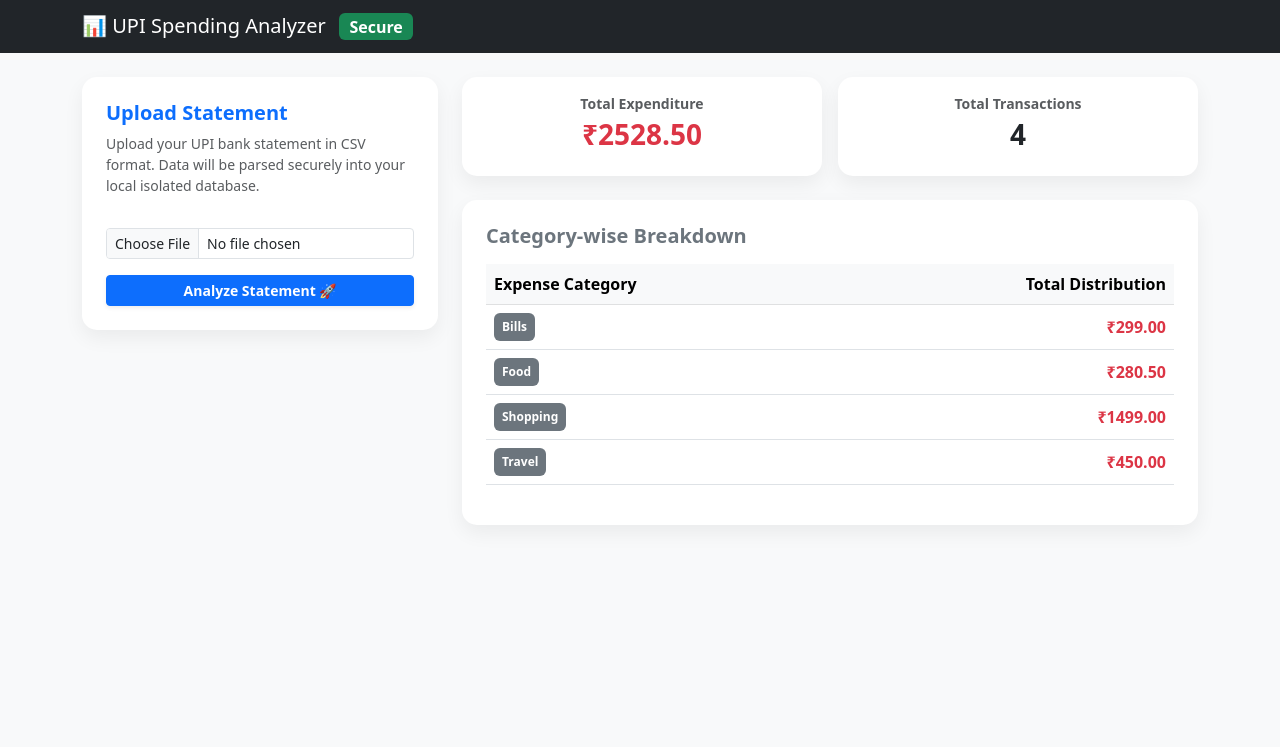
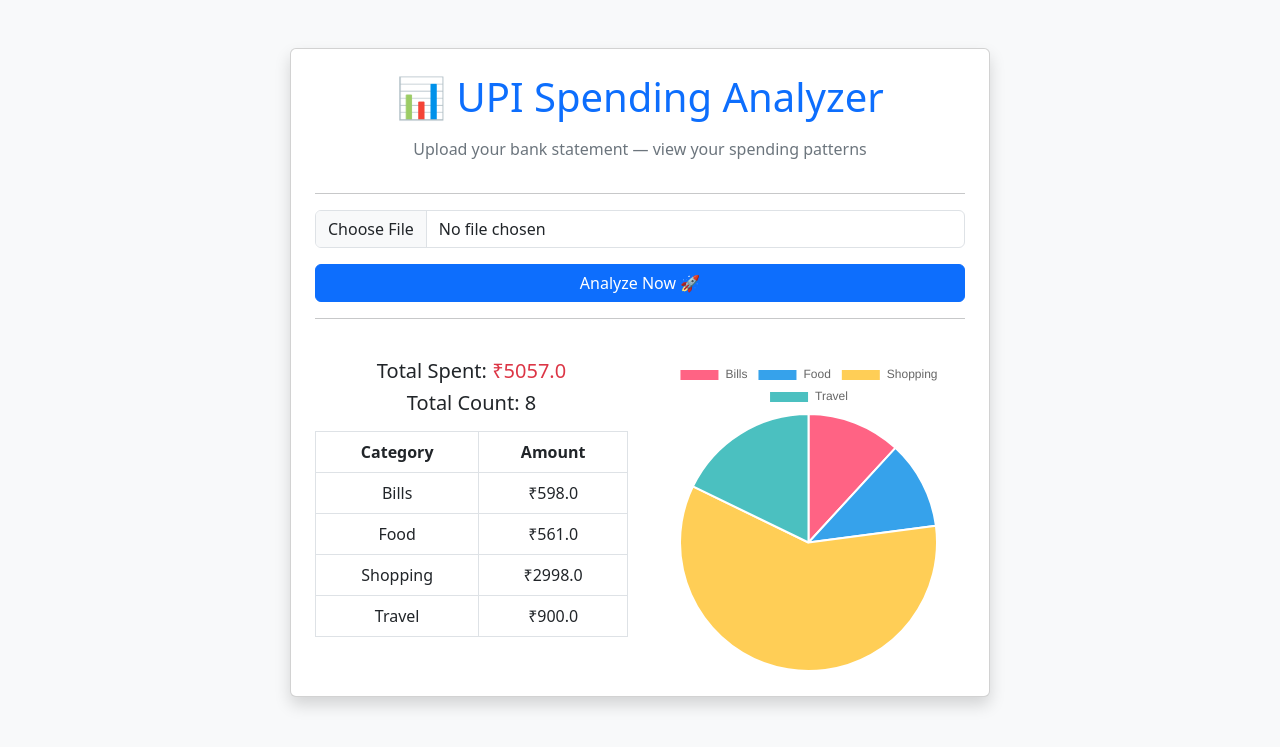
Before and after one commit to deepak764877-a11y/Upi-spending-analyzer, a Flask app: page / in a window 1280 px wide. Shown: the top 747 px of the page. Run offline with Flask 3, Linux system fonts and the light colour scheme; data comes from the database, SQL or seed files in the repository.

Commit message:
Add: Interactive pie chart for category-wise spending

```diff
--- a/app.py
+++ b/app.py
@@ -1,162 +1,87 @@
 import os
 import sqlite3
-from flask import Flask, render_template, request, redirect, url_for, flash
-from werkzeug.utils import secure_filename
+from flask import Flask, render_template, request, redirect, url_for
 import pandas as pd
 
 app = Flask(__name__)
-
-# System Configurations
-app.secret_key = "upi_analyzer_secure_production_key_2026"
-UPLOAD_FOLDER = 'uploads'
-ALLOWED_EXTENSIONS = {'csv'}
-DATABASE = 'database.db'
-
-app.config['UPLOAD_FOLDER'] = UPLOAD_FOLDER
-app.config['MAX_CONTENT_LENGTH'] = 16 * 1024 * 1024  # Max 16MB file size limit
-
-def get_db_connection():
-    """Establishes a connection to the SQLite database with dictionary rows."""
-    conn = sqlite3.connect(DATABASE)
-    conn.row_factory = sqlite3.Row
-    return conn
+app.secret_key = "mysecretkey"
 
 def init_db():
-    """Initializes the database table schema securely."""
-    conn = get_db_connection()
+    conn = sqlite3.connect('database.db')
     cursor = conn.cursor()
     cursor.execute('''
         CREATE TABLE IF NOT EXISTS transactions (
             id INTEGER PRIMARY KEY AUTOINCREMENT,
-            transaction_date TEXT NOT NULL,
-            description TEXT NOT NULL,
-            amount REAL NOT NULL,
-            category TEXT NOT NULL
+            date TEXT,
+            description TEXT,
+            amount REAL,
+            category TEXT
         )
     ''')
     conn.commit()
     conn.close()
 
-def allowed_file(filename):
-    """Validates if the file extension is strictly CSV."""
-    return '.' in filename and filename.rsplit('.', 1)[1].lower() in ALLOWED_EXTENSIONS
-
-def auto_categorize(description):
-    """Performs rule-based dataset categorization on transaction text."""
+def get_category(description):
     desc = str(description).lower()
-    if any(keyword in desc for keyword in ['zomato', 'swiggy', 'food', 'restaurant', 'hotel', 'eats']):
+    if 'zomato' in desc or 'swiggy' in desc or 'food' in desc:
         return 'Food'
-    elif any(keyword in desc for keyword in ['uber', 'ola', 'irctc', 'petrol', 'fuel', 'metro', 'travel']):
+    elif 'uber' in desc or 'ola' in desc or 'petrol' in desc or 'fuel' in desc:
         return 'Travel'
-    elif any(keyword in desc for keyword in ['amazon', 'flipkart', 'myntra', 'blinkit', 'instamart', 'shopping']):
+    elif 'amazon' in desc or 'flipkart' in desc or 'shopping' in desc:
         return 'Shopping'
-    elif any(keyword in desc for keyword in ['jio', 'airtel', 'recharge', 'electricity', 'bill', 'vi']):
+    elif 'jio' in desc or 'airtel' in desc or 'bill' in desc:
         return 'Bills'
     else:
         return 'Others'
 
-# --- WEB APPLICATION ROUTES ---
-
 @app.route('/')
 def home():
-    """Fetches records from the database and renders the primary UI."""
-    conn = get_db_connection()
+    conn = sqlite3.connect('database.db')
+    conn.row_factory = sqlite3.Row
+    cursor = conn.cursor()
 
-    # Calculate aggregate summary stats
-    stats = conn.execute('''
-        SELECT SUM(amount) as total_spent, COUNT(id) as total_count
-        FROM transactions
-    ''').fetchone()
+    stats = cursor.execute('SELECT SUM(amount) as total_spent, COUNT(id) as total_count FROM transactions').fetchone()
+    category_data = cursor.execute('SELECT category, SUM(amount) as total FROM transactions GROUP BY category').fetchall()
+    conn.close()
 
-    # Group by categories to get the summary distributions
-    category_data = conn.execute('''
-        SELECT category, SUM(amount) as total
-        FROM transactions
-        GROUP BY category
-    ''').fetchall()
+    chart_labels = [row['category'] for row in category_data]
+    chart_values = [row['total'] for row in category_data]
 
-    conn.close()
-    return render_template('index.html', stats=stats, category_data=category_data)
+    return render_template(
+        'index.html',
+        stats=stats,
+        category_data=category_data,
+        chart_labels=chart_labels,
+        chart_values=chart_values
+    )
 
 @app.route('/upload', methods=['POST'])
 def upload_file():
-    """Securely uploads files, parses contents via Pandas, and updates SQLite."""
-    if 'file' not in request.files:
-        flash('No file part detected in the request.', 'danger')
-        return redirect(url_for('home'))
-
     file = request.files['file']
-
-    if file.filename == '':
-        flash('No selected file.', 'warning')
-        return redirect(url_for('home'))
-
-    if file and allowed_file(file.filename):
-        filename = secure_filename(file.filename)
-
-        # Absolute path normalization to eliminate OS file handling bugs
-        base_dir = os.path.dirname(os.path.abspath(__file__))
-        target_dir = os.path.join(base_dir, app.config['UPLOAD_FOLDER'])
-
-        if not os.path.exists(target_dir):
-            os.makedirs(target_dir)
-
-        file_path = os.path.join(target_dir, filename)
+    if file:
+        if not os.path.exists('uploads'):
+            os.makedirs('uploads')
+        file_path = os.path.join('uploads', file.filename)
         file.save(file_path)
 
-        try:
-            # Load and read dataset using Pandas
-            df = pd.read_csv(file_path)
+        df = pd.read_csv(file_path)
 
-            # FIX: Automatic column names cleaning (Removes spaces and converts to Title Case like 'Date')
-            df.columns = df.columns.str.strip().str.title()
+        conn = sqlite3.connect('database.db')
+        cursor = conn.cursor()
+        for index, row in df.iterrows():
+            category = get_category(row['Description'])
+            cursor.execute(
+                "INSERT INTO transactions (date, description, amount, category) VALUES (?, ?, ?, ?)",
+                (str(row['Date']), str(row['Description']), float(row['Amount']), category)
+            )
+        conn.commit()
+        conn.close()
 
-            # Scheme validation checker (Dynamically accepts Date, Description, Amount)
-            required_columns = ['Date', 'Description', 'Amount']
-            if not all(col in df.columns for col in required_columns):
-                flash('Invalid CSV columns! Ensure your file has exact columns: Date, Description, Amount', 'danger')
-                if os.path.exists(file_path):
-                    os.remove(file_path)
-                return redirect(url_for('home'))
-
-            conn = get_db_connection()
-            cursor = conn.cursor()
-
-            # Ingestion loop with data type conversion safety
-            for _, row in df.iterrows():
-                category = auto_categorize(row['Description'])
-
-                # FIX: Cleaning amount string if currency signs or commas exist
-                clean_amount = str(row['Amount']).replace('₹', '').replace(',', '').strip()
-
-                cursor.execute('''
-                    INSERT INTO transactions (transaction_date, description, amount, category)
-                    VALUES (?, ?, ?, ?)
-                ''', (str(row['Date']), str(row['Description']), float(clean_amount), category))
-
-            conn.commit()
-            conn.close()
-
-            # Post-processing sandbox clean up
-            if os.path.exists(file_path):
-                os.remove(file_path)
-
-            flash('Statement uploaded and parsed successfully!', 'success')
-
-        except Exception as e:
-            if os.path.exists(file_path):
-                os.remove(file_path)
-            flash(f'An error occurred while processing the file: {str(e)}', 'danger')
-
-    else:
-        flash('Invalid file extension! Only structured .csv files are supported.', 'danger')
+        if os.path.exists(file_path):
+            os.remove(file_path)
 
     return redirect(url_for('home'))
 
 if __name__ == '__main__':
-    base_dir = os.path.dirname(os.path.abspath(__file__))
-    target_dir = os.path.join(base_dir, UPLOAD_FOLDER)
-    if not os.path.exists(target_dir):
-        os.makedirs(target_dir)
     init_db()
     app.run(debug=True)
--- a/templates/index.html
+++ b/templates/index.html
@@ -1,101 +1,78 @@
 <!DOCTYPE html>
-<html lang="en">
+<html>
 <head>
-    <meta charset="UTF-8">
-    <meta name="viewport" content="width=device-width, initial-scale=1.0">
-    <title>UPI Spending Analyzer - Dashboard</title>
+    <title>UPI Spending Analyzer</title>
     <link href="https://cdn.jsdelivr.net/npm/bootstrap@5.3.0/dist/bootstrap.min.css" rel="stylesheet">
-    <style>
-        .custom-card {
-            border-radius: 15px;
-            border: none;
-            box-shadow: 0 8px 20px rgba(0,0,0,0.06);
-        }
-    </style>
 </head>
-<body class="bg-light text-dark">
+<body class="bg-light">
+    <div class="container text-center mt-5">
+        <div class="card shadow p-4 mx-auto" style="max-width: 700px;">
+            <h1 class="text-primary mb-3">📊 UPI Spending Analyzer</h1>
+            <p class="text-secondary">Upload your bank statement — view your spending patterns</p>
+            <hr>
 
-    <nav class="navbar navbar-dark bg-dark mb-4">
-        <div class="container">
-            <span class="navbar-brand mb-0 h1">📊 UPI Spending Analyzer <span class="badge bg-success fs-6 ms-2">Secure</span></span>
+            <form action="/upload" method="POST" enctype="multipart/form-data">
+                <div class="mb-3">
+                    <input type="file" name="file" accept=".csv" class="form-control">
                 </div>
-    </nav>
+                <button type="submit" class="btn btn-primary w-100">Analyze Now 🚀</button>
+            </form>
 
-    <div class="container">
-        {% with messages = get_flashed_messages(with_categories=true) %}
-            {% if messages %}
-                {% for category, message in messages %}
-                    <div class="alert alert-{{ category if category != 'error' else 'danger' }} alert-dismissible fade show shadow-sm" role="alert">
-                        {{ message }}
-                        <button type="button" class="btn-close" data-bs-dismiss="alert" aria-label="Close"></button>
-                    </div>
-                {% endfor %}
-            {% endif %}
-        {% endwith %}
+            <hr>
 
-        <div class="row g-4">
-            <div class="col-lg-4">
-                <div class="card custom-card p-4 bg-white">
-                    <h5 class="card-title mb-2 fw-bold text-primary">Upload Statement</h5>
-                    <p class="text-muted small">Upload your UPI bank statement in CSV format. Data will be parsed securely into your local isolated database.</p>
+            <div class="row mt-4">
+                <div class="col-md-6">
+                    <h5>Total Spent: <span class="text-danger">₹{{ stats.total_spent or 0 }}</span></h5>
+                    <h5>Total Count: {{ stats.total_count or 0 }}</h5>
 
-                    <form action="/upload" method="POST" enctype="multipart/form-data" class="mt-3">
-                        <div class="mb-3">
-                            <input type="file" name="file" accept=".csv" class="form-control form-control-sm" required>
-                        </div>
-                        <div class="d-grid">
-                            <button type="submit" class="btn btn-primary btn-sm fw-bold shadow-sm">Analyze Statement 🚀</button>
-                        </div>
-                    </form>
-                </div>
-            </div>
-
-            <div class="col-lg-8">
-                <div class="row g-3 mb-4">
-                    <div class="col-6">
-                        <div class="card custom-card p-3 bg-white text-center">
-                            <small class="text-muted uppercase fw-bold">Total Expenditure</small>
-                            <h3 class="text-danger fw-bold mt-1">₹{{ "%.2f"|format(stats.total_spent or 0) }}</h3>
-                        </div>
-                    </div>
-                    <div class="col-6">
-                        <div class="card custom-card p-3 bg-white text-center">
-                            <small class="text-muted uppercase fw-bold">Total Transactions</small>
-                            <h3 class="text-dark fw-bold mt-1">{{ stats.total_count or 0 }}</h3>
-                        </div>
-                    </div>
-                </div>
-
-                <div class="card custom-card p-4 bg-white">
-                    <h5 class="card-title mb-3 fw-bold text-secondary">Category-wise Breakdown</h5>
-
-                    {% if category_data %}
-                        <div class="table-responsive">
-                            <table class="table table-hover align-middle">
-                                <thead class="table-light">
+                    <table class="table table-bordered mt-3">
+                        <thead>
                             <tr>
-                                        <th>Expense Category</th>
-                                        <th class="text-end">Total Distribution</th>
+                                <th>Category</th>
+                                <th>Amount</th>
                             </tr>
                         </thead>
                         <tbody>
                             {% for row in category_data %}
                             <tr>
-                                        <td><span class="badge bg-secondary p-2">{{ row['category'] }}</span></td>
-                                        <td class="text-end fw-bold text-danger">₹{{ "%.2f"|format(row['total']) }}</td>
+                                <td>{{ row['category'] }}</td>
+                                <td>₹{{ row['total'] }}</td>
                             </tr>
                             {% endfor %}
                         </tbody>
                     </table>
                 </div>
-                    {% else %}
-                        <p class="text-muted text-center py-4">No analytical insights available. Please upload a structured statement file to process datasets.</p>
-                    {% endif %}
-                </div>
-            </div>
+
+                <div class="col-md-6">
+                    <canvas id="spendingChart" width="200" height="200"></canvas>
                 </div>
             </div>
 
-    <script src="https://cdn.jsdelivr.net/npm/bootstrap@5.3.0/dist/bootstrap.bundle.min.js"></script>
+        </div>
+    </div>
+
+    <script src="https://cdn.jsdelivr.net/npm/chart.js"></script>
+
+    <input type="hidden" id="chartLabels" value='{{ chart_labels | tojson }}'>
+    <input type="hidden" id="chartValues" value='{{ chart_values | tojson }}'>
+
+    <script>
+        var labels = JSON.parse(document.getElementById('chartLabels').value || '[]');
+        var values = JSON.parse(document.getElementById('chartValues').value || '[]');
+
+        if (labels.length > 0) {
+            var ctx = document.getElementById('spendingChart').getContext('2d');
+            new Chart(ctx, {
+                type: 'pie',
+                data: {
+                    labels: labels,
+                    datasets: [{
+                        data: values,
+                        backgroundColor: ['#FF6384', '#36A2EB', '#FFCE56', '#4BC0C0', '#9966FF']
+                    }]
+                }
+            });
+        }
+    </script>
 </body>
 </html>
```
Also changed, not shown: database.db. Lines whose indentation alone changed are shown as unchanged.
